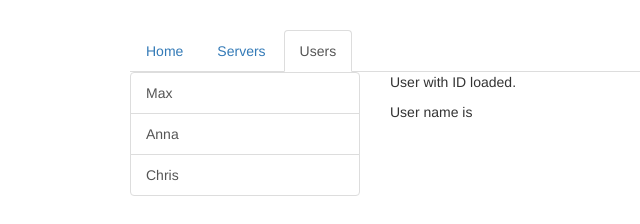
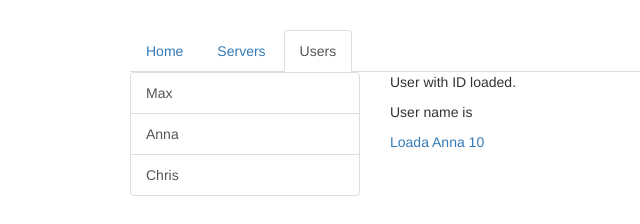
Before and after one commit to MateuszZie/Angular-course, an Angular app in the folder routing-start/: page /users in a window 1280 px wide. Shown: the top 224 px of the page, without its empty margins (135-775 px from the left). Built offline with nearby package versions, Linux system fonts and the light colour scheme.

Commit message:
Fetching Route Parameters Reactively

```diff
--- a/routing-start/src/app/users/user/user.component.html
+++ b/routing-start/src/app/users/user/user.component.html
@@ -1,2 +1,3 @@
 <p>User with ID {{ user.id }} loaded.</p>
 <p>User name is {{ user.name }}</p>
+<a [routerLink]="['/users', 10, 'Anna']">Loada Anna 10</a>
--- a/routing-start/src/app/users/user/user.component.ts
+++ b/routing-start/src/app/users/user/user.component.ts
@@ -1,5 +1,5 @@
 import { Component, OnInit } from "@angular/core";
-import { ActivatedRoute } from "@angular/router";
+import { ActivatedRoute, Params } from "@angular/router";
 
 @Component({
   selector: "app-user",
@@ -16,5 +16,9 @@ export class UserComponent implements OnInit {
       id: this.rout.snapshot.params["id"],
       name: this.rout.snapshot.params["name"],
     };
+    this.rout.params.subscribe((params: Params) => {
+      this.user.id = params["id"];
+      this.user.name = params["name"];
+    });
   }
 }
```
